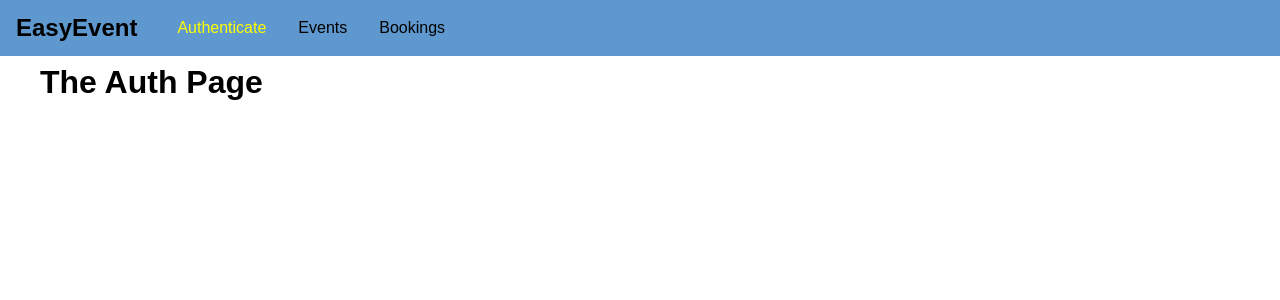
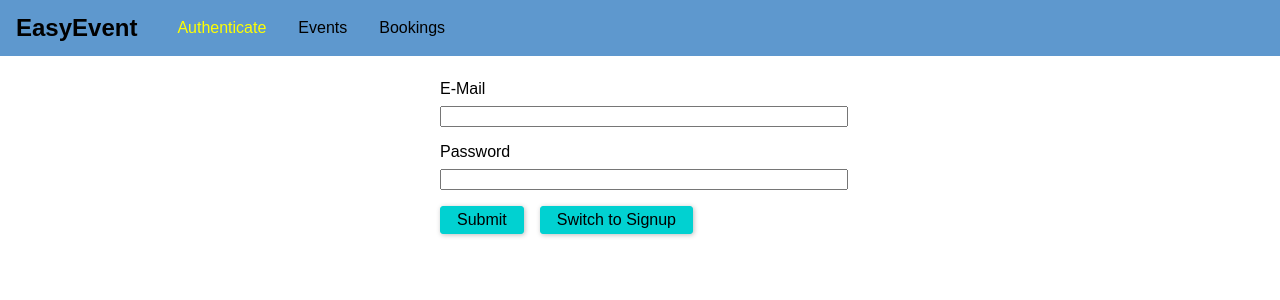
Before and after one commit to vardhanapoorv/Event-Booking, a React (Create React App) app in the folder frontend/: page /auth in a window 1280 px wide. Shown: the top 300 px of the page. Built offline with nearby package versions, Linux system fonts and the light colour scheme; the HTML template or start-up script is replaced by a standard one.

Commit message:
React login and signup logic connected with graphQL backend

```diff
--- /dev/null
+++ b/frontend/src/pages/Auth.css
@@ -0,0 +1,36 @@
+.auth-form {
+    width: 25rem;
+    max-width: 80%;
+    margin: 5rem auto;
+}
+
+.form-control label,
+.form-control input {
+    width: 100%;
+    display: block;
+}
+
+.form-control label {
+    margin-bottom: 0.5rem;
+}
+
+.form-control {
+    margin-bottom: 1rem;
+}
+
+.form-actions button {
+    background: #01d1d1;
+    font: inherit;
+    border: 1px solid #01d1d1;
+    border-radius: 3px;
+    padding: 0.25rem 1rem;
+    margin-right: 1rem;
+    box-shadow: 1px 1px 5px rgba(0,0,0, 0.26);
+    cursor: pointer;
+}
+
+.form-actions button:hover,
+.form-actions button:active {
+    background: #037979;
+    border-color: #037979;
+}
--- a/frontend/src/pages/Auth.js
+++ b/frontend/src/pages/Auth.js
@@ -1,8 +1,95 @@
 import React, { Component } from 'react';
 
+import './Auth.css';
+
 class AuthPage extends Component {
+
+    state = {
+        isLogin: true
+    };
+
+    constructor(props) {
+        super(props);
+        this.emailEl = React.createRef();
+        this.passwordEl = React.createRef();
+    }
+
+    switchModeHandler = () => {
+        this.setState(prevState => {
+            return {isLogin: !prevState.isLogin};
+        })
+    }
+
+    submitHandler = (event) => {
+        event.preventDefault();
+        const email = this.emailEl.current.value;
+        const password = this.passwordEl.current.value;
+
+        if (email.trim().length === 0 || password.trim().length === 0) {
+            return;
+        }
+
+        let requestBody = {
+            query: `
+                query {
+                    login(email: "${email}", password: "${password}") {
+                        userId
+                        token
+                        tokenExpiration
+                    }
+                }
+            `
+        };
+
+        if (!this.state.isLogin) {
+            requestBody = {
+                query: `
+                    mutation {
+                        createUser(userInput: {email: "${email}", password: "${password}"}) {
+                            _id
+                            email
+                        }
+                    }
+                `
+            };
+
+        }
+
+        fetch('http://localhost:8000/graphql', {
+            method: 'POST',
+            body: JSON.stringify(requestBody),
+            headers: {
+                'Content-Type' : 'application/json'
+            }
+        }).then(res => {
+            if (res.status !== 200 && res.status !== 201) {
+                throw new Error('Failed!');
+            }
+            return res.json();
+        })
+        .then(resData => {
+            console.log(resData);
+        })
+        .catch(err => {
+            console.log(err);
+        });
+    };
+
     render() {
-        return <h1> The Auth Page</h1>;
+        return <form className="auth-form" onSubmit={this.submitHandler}>
+            <div className="form-control">
+                <label htmlFor="email">E-Mail</label>
+                <input type="email" id="email" ref={this.emailEl} />
+            </div>
+            <div className="form-control">
+                <label htmlFor="password">Password</label>
+                <input type="password" id="password" ref={this.passwordEl} />
+            </div>
+            <div className="form-actions">
+                <button type="submit">Submit</button>
+                <button type="button" onClick={this.switchModeHandler}>Switch to {this.state.isLogin ? 'Signup' : 'Login'}</button>
+            </div>
+        </form>;
     }
 }
 
```
